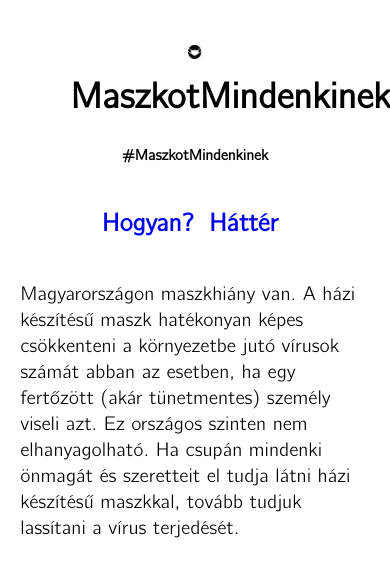
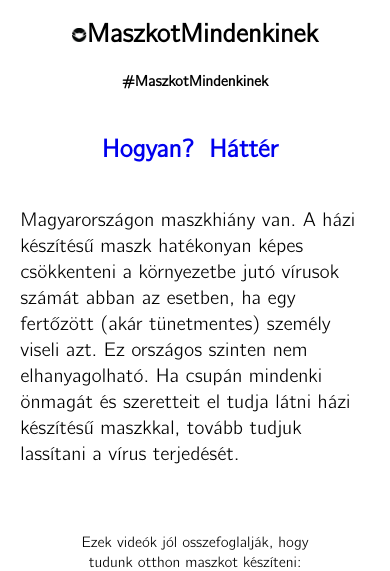
Before and after one commit to agolajko/mask, a plain HTML site: page index.html in a window 390 px wide. Shown: the top 571 px of the page. Drawn offline with nearby package versions, Linux system fonts and the light colour scheme.

Commit message:
changed title size

```diff
--- a/style.css
+++ b/style.css
@@ -96,4 +96,11 @@ height: 100%;
     width:6%;
     height:auto;
   }
+
+  h1 {
+    margin-bottom:10px
+    text-align: center;
+    font-size: 26px;
+    opacity: 1;
+  }
 }
```
